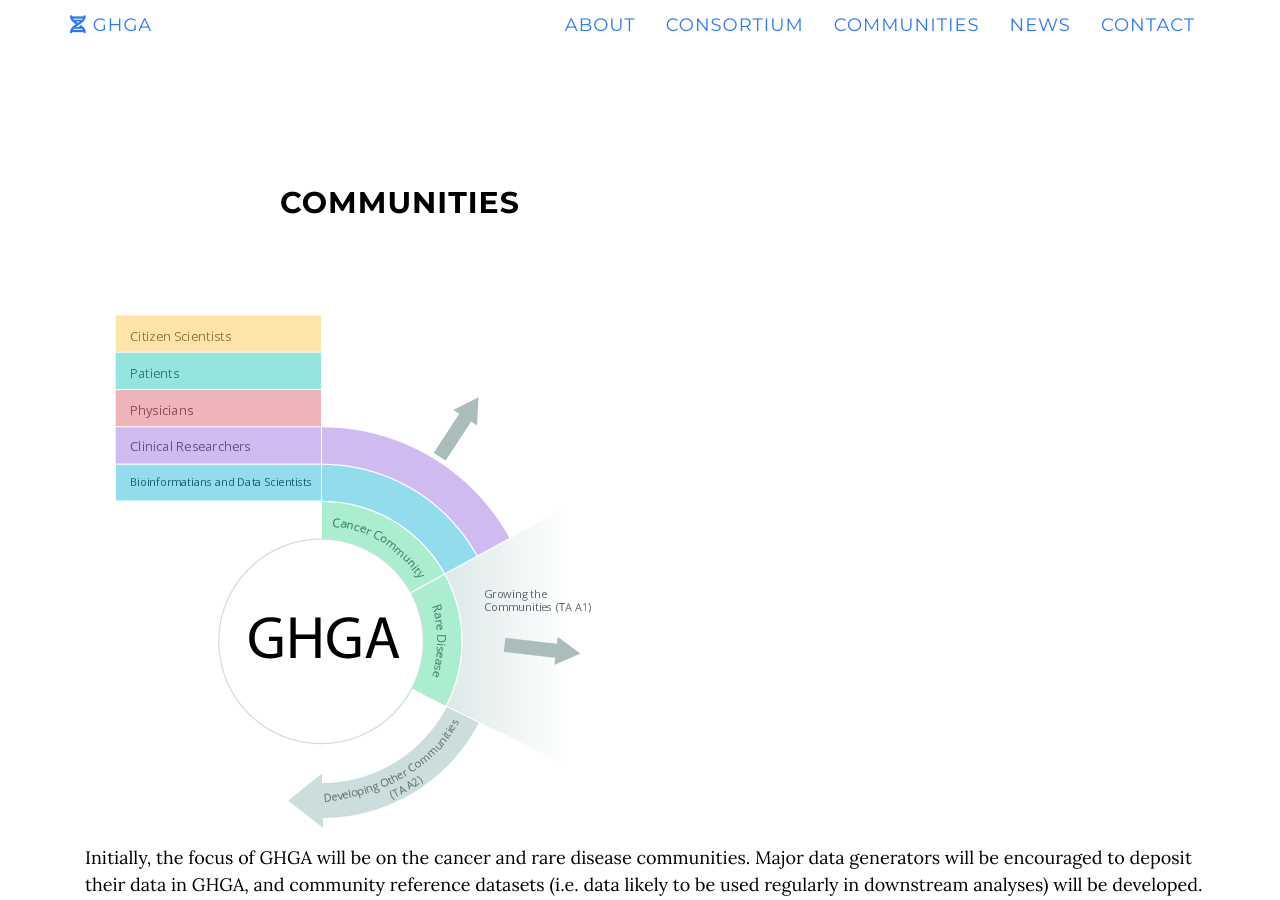
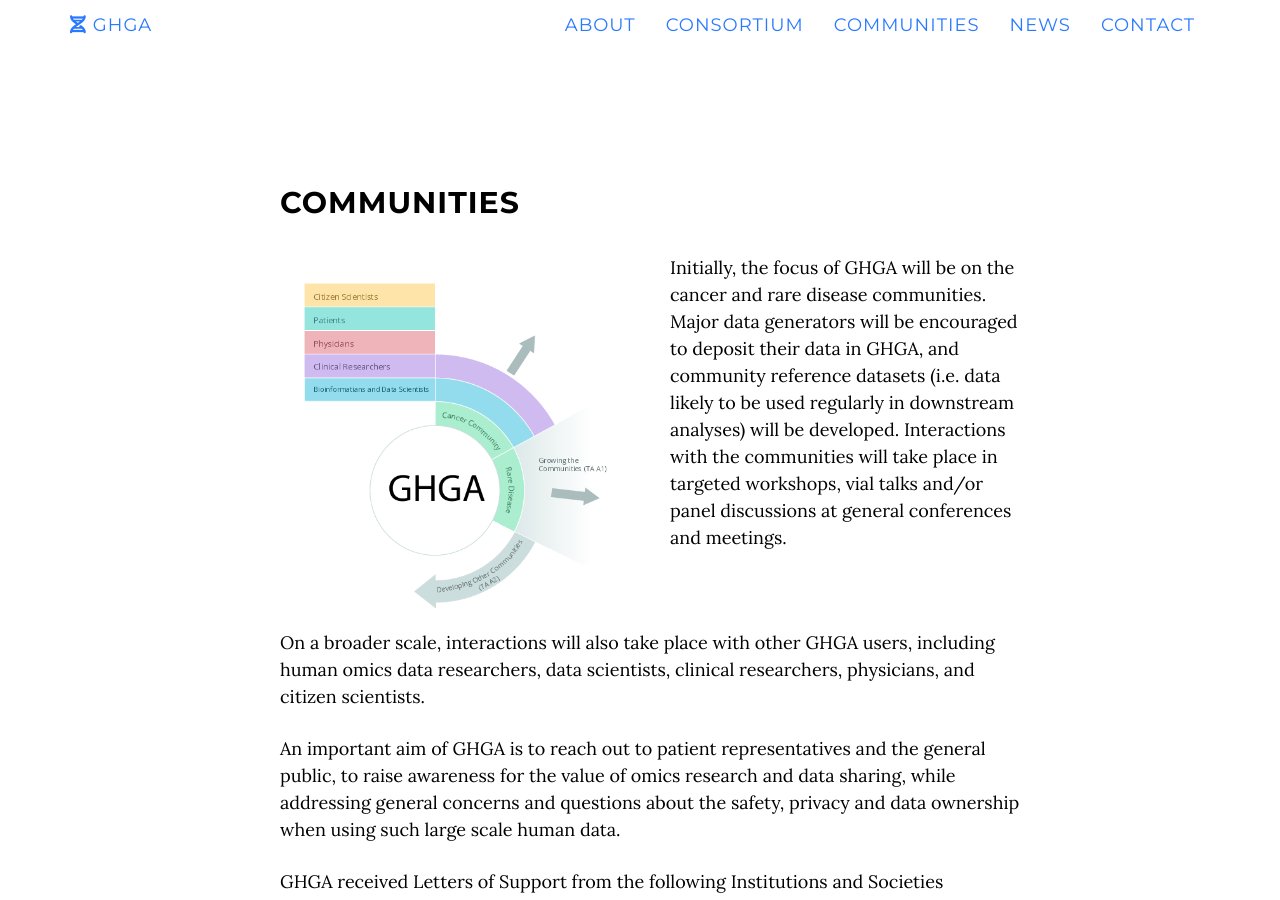
Before and after one commit to ghga-de/online, a Jekyll site: the page built from index.html, in a window 1280 px wide and 900 px high, scrolled down 5787 px. Built offline with Jekyll 4.4.1, drawn with Linux system fonts in a browser that asks for light colours; nearby versions of some CDN libraries.

Commit message:
Revert "class media for communities"
This reverts commit 8f7e3d9bd3288607db0a21f2e181be18cd1587ba.

```diff
--- a/_includes/communities.html
+++ b/_includes/communities.html
@@ -5,11 +5,14 @@
             <div class="col-lg-8 col-lg-offset-2">
                 <h2>Communities</h2>
         </div></div>
-        <div class="media">
-            <img class="align-self-start lg-4 src=" src="img/GHGA_community-diagramm_v2.png"
-             alt="Responsive image" style="max-width:100%"/>
-             <div class="media-body">
-              <p>Initially, the focus of GHGA will be on the cancer and rare disease communities.
+        <div class="row">
+            <div class="col-lg-4 col-lg-offset-2">
+            <img src="img/GHGA_community-diagramm_v2.png" class="img-fluid" alt="Responsive image" style="max-width:100%;
+            padding-left:5px; padding-right:5px; padding-bottom:10px;"/></div>
+
+            <div class="col-lg-4">
+                  <p>
+                  Initially, the focus of GHGA will be on the cancer and rare disease communities.
                   Major data generators will be encouraged to deposit their data
                   in GHGA, and community reference datasets (i.e. data likely
                   to be used regularly in downstream analyses) will be developed.
```
